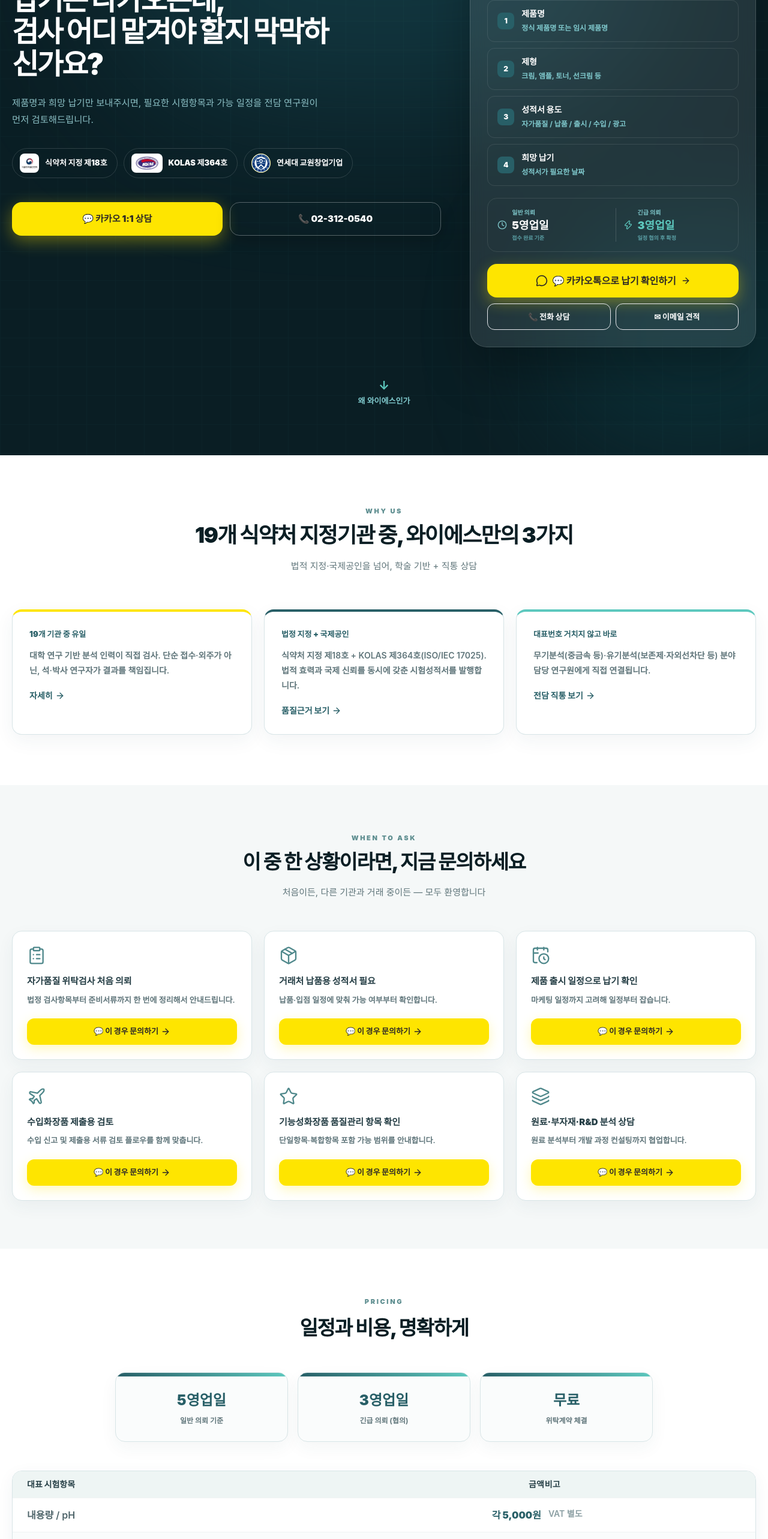
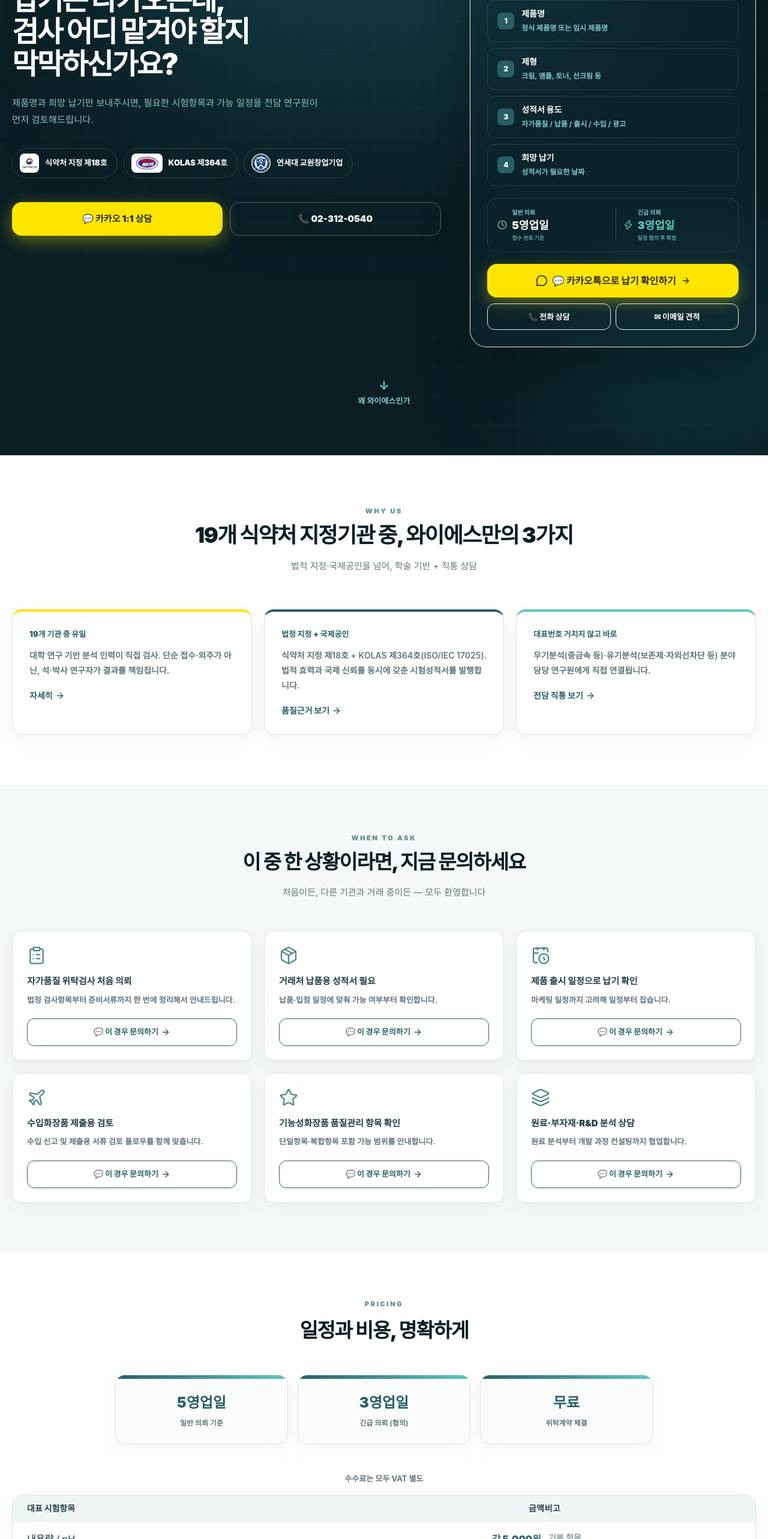
Before and after one commit to YSIET/ysiet-cosmetics-testing, a React (Vite) app: page / in a window 1280 px wide. Shown: the part 234-2800 px from the top of the page at 60% size. Built offline with nearby package versions, Linux system fonts and the light colour scheme; a web font is replaced by a local one.

Commit message:
polish(4): refine hero linebreak, balance, button styles, fee notes, spacing
Co-authored-by: Cursor <cursoragent@cursor.com>

```diff
--- a/src/App.jsx
+++ b/src/App.jsx
@@ -316,9 +316,8 @@ function HomeHeroNew() {
               </span>
             </div>
             <h1 className="max-w-[560px] text-[clamp(1.95rem,3.8vw,3rem)] font-black leading-[1.12] tracking-[-0.055em] text-white">
-              납기는 다가오는데,
-              <br />
-              검사 어디 맡겨야 할지 막막하신가요?
+              <span className="block">납기는 다가오는데,</span>
+              <span className="block" style={{ wordBreak: "keep-all" }}>검사 어디 맡겨야 할지 막막하신가요?</span>
             </h1>
             <p className="mt-6 max-w-lg text-[clamp(0.95rem,1.2vw,1.06rem)] leading-[1.85] text-[#8BBFC4]">
               제품명과 희망 납기만 보내주시면, 필요한 시험항목과 가능 일정을 전담 연구원이 먼저 검토해드립니다.
@@ -352,7 +351,7 @@ function HomeHeroNew() {
             </div>
           </div>
 
-          <div className="rounded-[28px] border border-white/15 bg-white/10 p-7 shadow-[0_40px_80px_rgba(0,0,0,0.28)] backdrop-blur-md lg:sticky lg:top-28">
+          <div className="rounded-[28px] border border-white/12 bg-[#0F2630]/45 p-7 shadow-[0_40px_80px_rgba(0,0,0,0.32)] backdrop-blur-md lg:sticky lg:top-28">
             <p className="mb-2 text-[10px] font-black uppercase tracking-[0.22em] text-[#7FD4CC]">Quick Check</p>
             <h2 className="text-lg font-black leading-snug tracking-[-0.04em] text-white">문의 시 먼저 확인하는 4가지</h2>
             <div className="mt-4 space-y-2.5">
@@ -482,13 +481,13 @@ function HomeOrderSituations() {
         <div className="grid gap-5 sm:grid-cols-2 lg:grid-cols-3">
           {items.map(({ Icon, title, desc }) => (
             <div key={title}
-              className="rounded-2xl border border-[#D8E5E7] bg-white p-6 shadow-[0_10px_28px_rgba(36,72,82,0.055)] transition duration-200 hover:-translate-y-1 hover:shadow-[0_18px_40px_rgba(40,95,103,0.11)]">
+              className="group rounded-2xl border border-[#D8E5E7] bg-white p-6 shadow-[0_10px_28px_rgba(36,72,82,0.055)] transition duration-200 hover:-translate-y-1 hover:shadow-[0_18px_40px_rgba(40,95,103,0.11)]">
               <Icon className="mb-4 h-8 w-8 text-[#4F888B]" strokeWidth={1.75} />
               <p className="text-[15px] font-black text-[#263F46]">{title}</p>
               <p className="mt-2 text-[13px] leading-[1.75] font-semibold text-[#60767B]">{desc}</p>
               <a href={KAKAO_URL} target="_blank" rel="noreferrer"
-                className="mt-5 inline-flex w-full items-center justify-center gap-1 rounded-xl bg-[#FEE500] py-3 text-[13px] font-black text-[#2D2926] shadow-[0_6px_20px_rgba(254,229,0,0.28)] transition hover:bg-[#F6D600]">
-                💬 이 경우 문의하기 <ArrowRight className="h-4 w-4 shrink-0" />
+                className="mt-5 inline-flex w-full items-center justify-center gap-1 rounded-xl border border-[#285F67] bg-white py-3 text-[13px] font-black text-[#285F67] transition-all duration-200 hover:border-[#FEE500] hover:bg-[#FEE500] hover:text-[#2D2926] hover:shadow-[0_6px_20px_rgba(254,229,0,0.25)]">
+                💬 이 경우 문의하기 <ArrowRight className="h-4 w-4 shrink-0 transition-transform duration-200 group-hover:translate-x-0.5" />
               </a>
             </div>
           ))}
@@ -522,6 +521,7 @@ function HomeFeesQuickView() {
             </div>
           ))}
         </div>
+        <p className="mb-4 text-center text-[13px] font-bold text-[#60767B]">수수료는 모두 VAT 별도</p>
         <div className="overflow-hidden rounded-2xl border border-[#D8E5E7] shadow-[0_8px_28px_rgba(36,72,82,0.06)]">
           <div className="hidden grid-cols-[1.65fr_0.85fr_0.95fr] gap-px bg-[#EEF5F4] px-6 py-3 text-sm font-black text-[#263F46] md:grid">
             <div>대표 시험항목</div>
@@ -529,11 +529,11 @@ function HomeFeesQuickView() {
             <div>비고</div>
           </div>
           {[
-            ["내용량 / pH", "각 5,000원", "VAT 별도"],
-            ["중금속 5종 동시분석 (납·비소·안티몬·카드뮴·니켈)", "100,000원", " — "],
+            ["내용량 / pH", "각 5,000원", "기본 항목"],
+            ["중금속 5종 동시분석 (납·비소·안티몬·카드뮴·니켈)", "100,000원", "ICP-MS 분석"],
             ["유통화장품 안전관리기준 전 항목", "325,000원", "미생물 제외"],
-            ["기능성 단일 항목 (미백/주름개선)", "각 40,000원", ""],
-            ["파라벤류 7종 동시분석", "140,000원", ""],
+            ["기능성 단일 항목 (미백/주름개선)", "각 40,000원", "주성분 1종 기준"],
+            ["파라벤류 7종 동시분석", "140,000원", "동시분석 일괄"],
           ].map(([name, amt, note], i) => (
             <div key={name}
               className={cx(
@@ -578,7 +578,7 @@ function HomeFeesQuickView() {
 
 function HomeContactCenter() {
   return (
-    <section className="bg-[#FAFCFC] pb-14 pt-4 lg:pb-20">
+    <section className="bg-[#FAFCFC] pb-20 pt-4 lg:pb-24 lg:pt-6">
       <div className="mx-auto max-w-7xl px-5 py-14">
         <div className="mb-12 text-center">
           <p className="mb-3 text-[11px] font-black uppercase tracking-[0.24em] text-[#5E8E90]">Direct</p>
```
